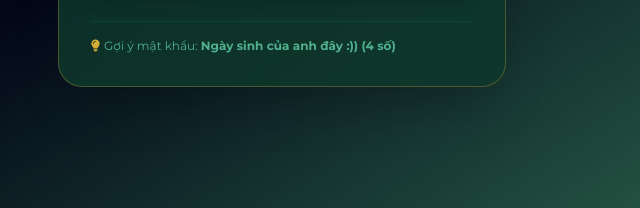
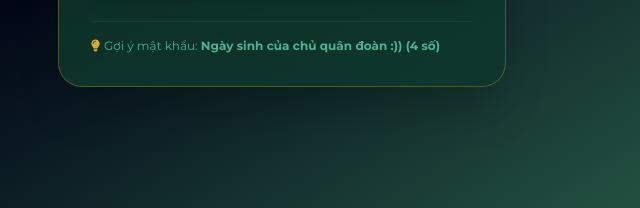
Before and after one commit to KietMaster05/chuc-mung-20-10, a plain HTML site: page index.html in a window 1280 px wide. Shown: the part 567-775 px from the top of the page, 358-998 px from the left. Drawn offline with nearby package versions, Linux system fonts and the light colour scheme; no server answers; a web font is replaced by a local one.

Commit message:
Update index.html

```diff
--- a/index.html
+++ b/index.html
@@ -155,7 +155,7 @@
             </form>
 
             <div class="mt-6 pt-4 border-t border-emerald-800/40 text-xs text-emerald-300/70 flex items-center justify-between">
-                <span><i class="fa-solid fa-lightbulb text-accentGold mr-1"></i>Gợi ý mật khẩu: <strong>Ngày sinh của anh đây :)) (4 số)</strong></span>
+                <span><i class="fa-solid fa-lightbulb text-accentGold mr-1"></i>Gợi ý mật khẩu: <strong>Ngày sinh của chủ quân đoàn :)) (4 số)</strong></span>
             </div>
         </div>
     </div>
```
